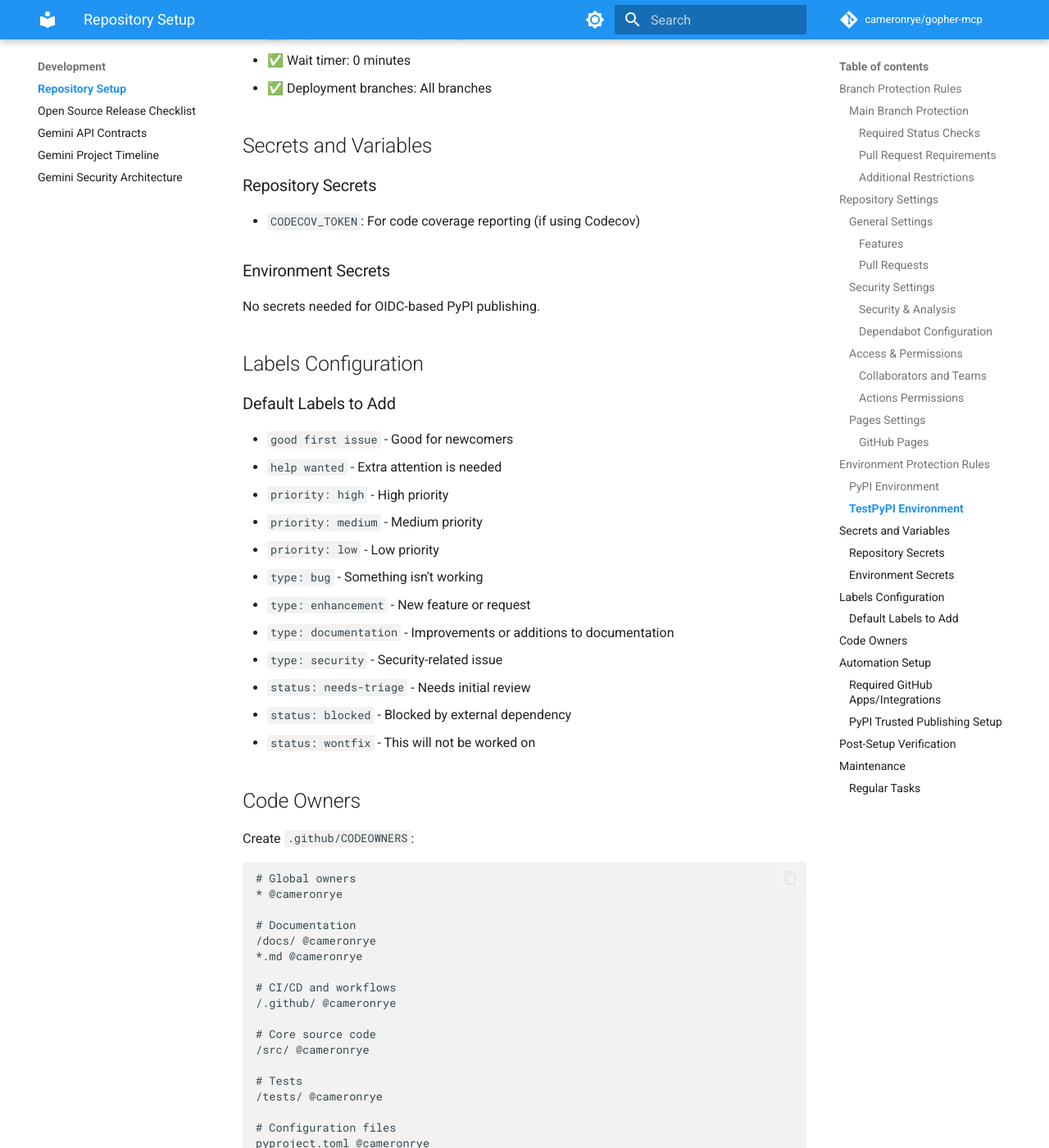
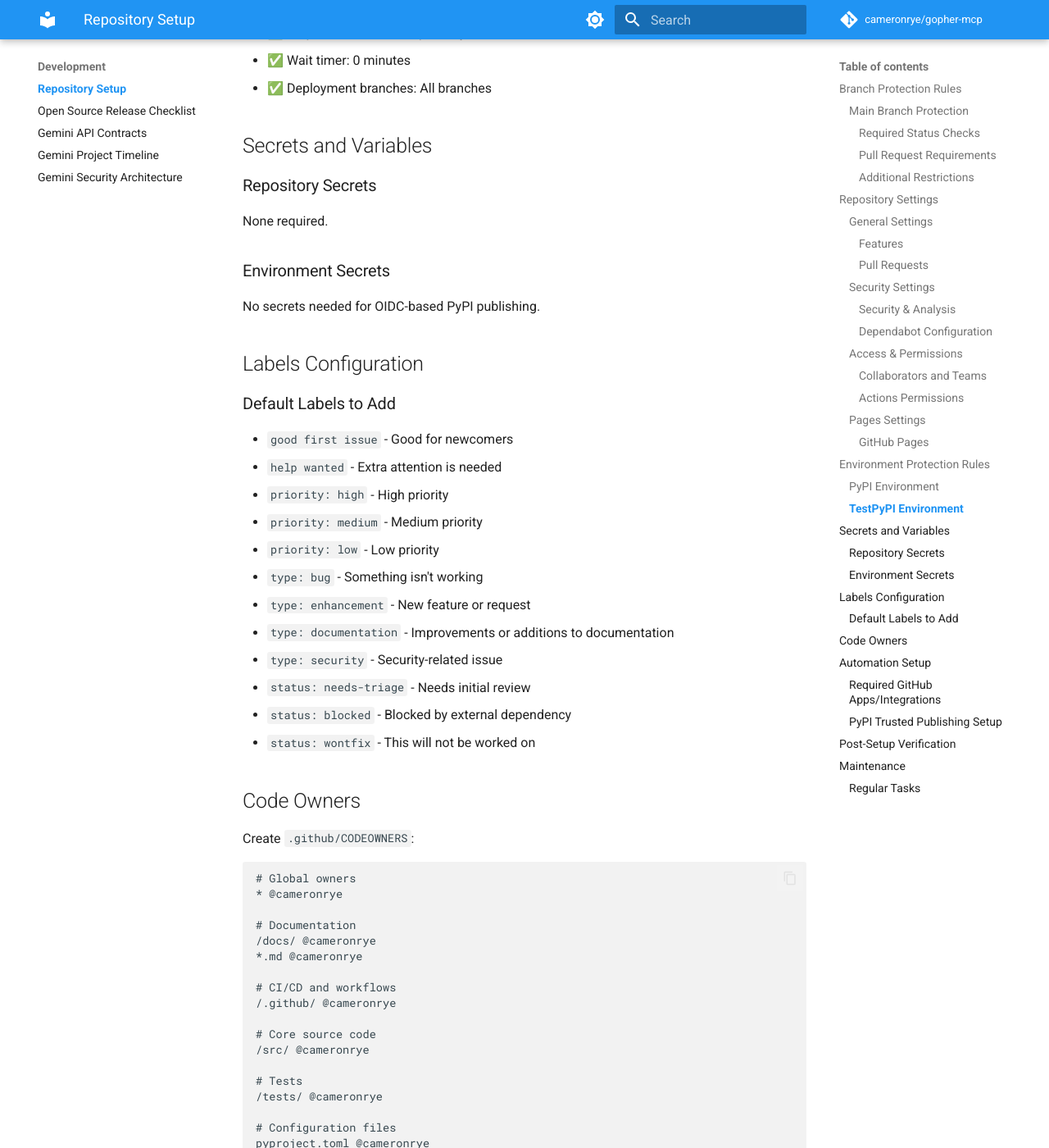
Before and after one commit to cameronrye/gopher-mcp, an MkDocs documentation site: the page built from docs/development/repository-setup.md, in a window 1280 px wide and 1400 px high, scrolled down 3688 px. Shown: the whole window at 82% size. Built offline with MkDocs 1.6.1 and Material for MkDocs 9.7.7, drawn with Linux system fonts in a browser that asks for light colours; comment, search, counter and statistics services are not loaded; the version menu is left out; some of the changed text lies outside the part shown.

Commit message:
chore: remove Codecov integration (#47)
Drop the Codecov badge from the README, the 'Upload coverage to Codecov'
step from CI (and the now-orphaned --cov-report=xml flag it fed; pyproject's
addopts still generates coverage reports), and the CODECOV_TOKEN / Codecov
references from the repository-setup docs.

```diff
--- a/docs/development/repository-setup.md
+++ b/docs/development/repository-setup.md
@@ -132,7 +132,7 @@
 ## Secrets and Variables
 
 ### Repository Secrets
-- `CODECOV_TOKEN`: For code coverage reporting (if using Codecov)
+None required.
 
 ### Environment Secrets
 No secrets needed for OIDC-based PyPI publishing.
@@ -182,9 +182,8 @@
 ## Automation Setup
 
 ### Required GitHub Apps/Integrations
-1. **Codecov** (optional): For code coverage reporting
-2. **Dependabot**: Already built into GitHub
-3. **GitHub Actions**: Built-in CI/CD
+1. **Dependabot**: Already built into GitHub
+2. **GitHub Actions**: Built-in CI/CD
 
 ### PyPI Trusted Publishing Setup
 
```
Also changed, not shown: README.md (+0 -1 lines), 1 other file.
